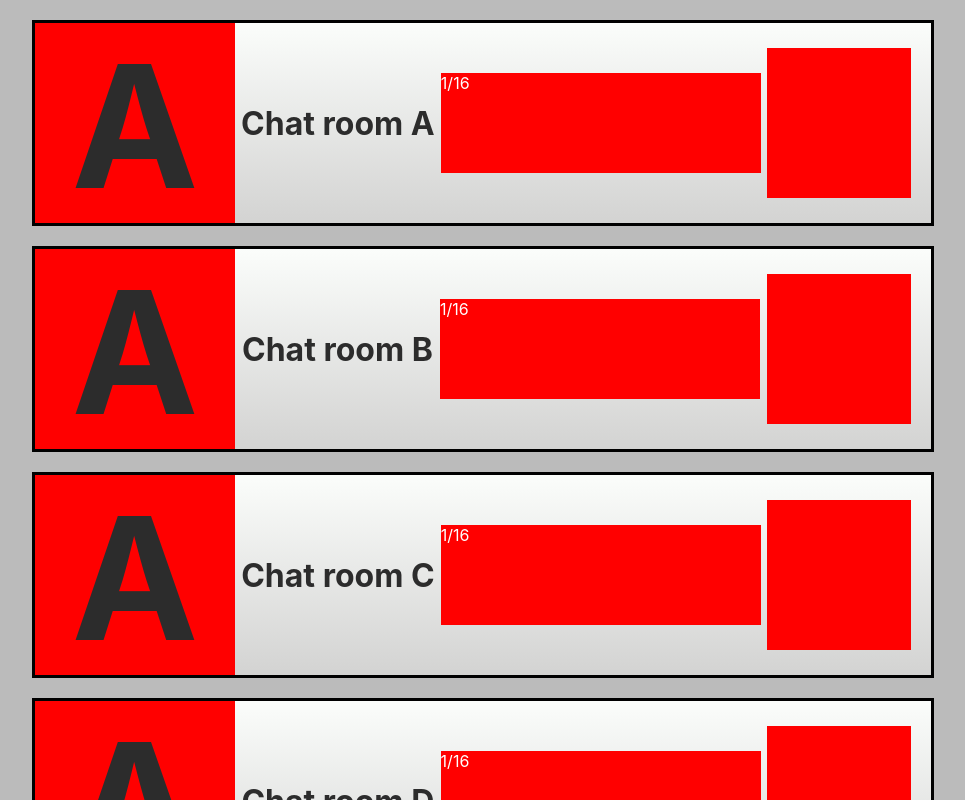
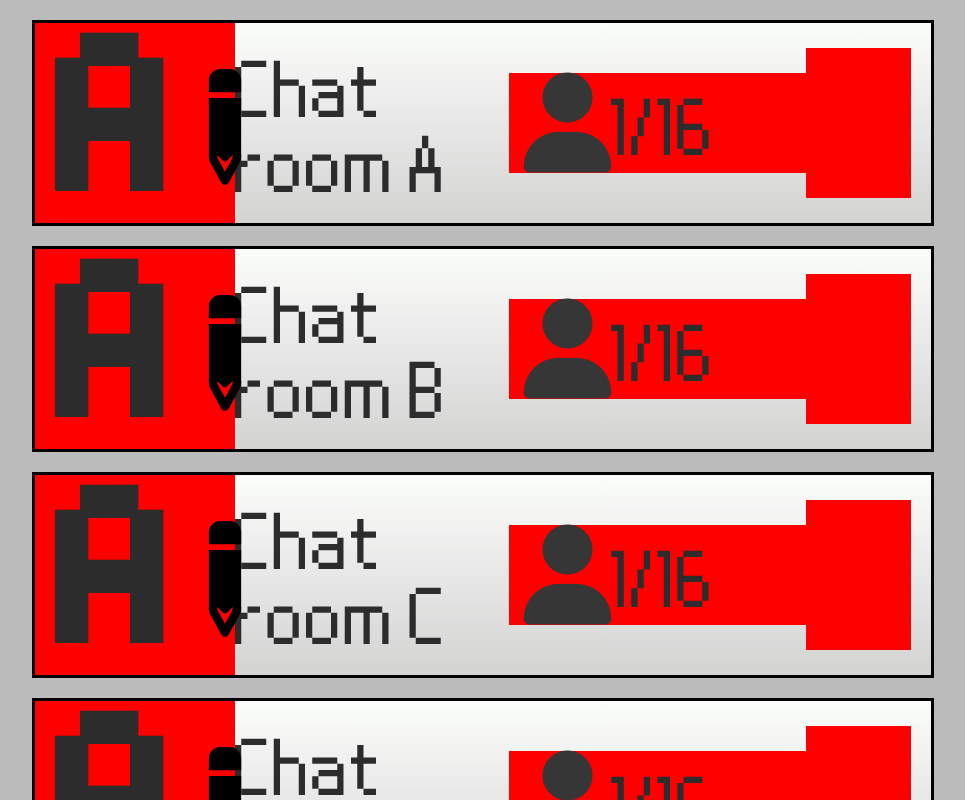
Before and after one commit to ycenta/pictochat, a website: page index.html in a window 1280 px wide. Shown: the whole page, without its empty margins (157-1122 px from the left). Drawn offline with nearby package versions, Linux system fonts and the light colour scheme; no server answers.

Commit message:
some updates on css room

```diff
--- a/index.html
+++ b/index.html
@@ -4,18 +4,16 @@
     <title>Socket.IO chat</title>
     <!-- include public/style.css -->
     <link href="public/style.css" rel="stylesheet">
-    <style>
-
-    </style>
+    <script src="https://kit.fontawesome.com/f3633012bb.js" crossorigin="anonymous"></script>
   </head>
   <body>
     <div id="chooseRoom" style="width: 100%; height: 100%;background-color: rgb(187, 187, 187);    position:fixed;     z-index:3;    ">
 
       <br>
-      <div class="roombutton" onclick="joinRoom(1)"><div class="cube"><h1>A</h1></div><h1>Chat room A</h1> <div class="rectangle">1/16</div><div class="smallcube"></div></div><br>
-      <div class="roombutton" onclick="joinRoom(2)"><div class="cube"><h1>A</h1></div><h1>Chat room B</h1><div class="rectangle">1/16</div><div class="smallcube"></div></div><br>
-      <div class="roombutton" onclick="joinRoom(3)"><div class="cube"><h1>A</h1></div><h1>Chat room C</h1><div class="rectangle">1/16</div><div class="smallcube"></div></div><br>
-      <div class="roombutton" onclick="joinRoom(4)"><div class="cube"><h1>A</h1></div><h1>Chat room D</h1><div class="rectangle">1/16</div><div class="smallcube"></div></div>
+      <div class="roombutton" onclick="joinRoom(1)"><div class="cube"><h1>A</h1><img src="public/pencil-solid.svg" class="pen"></div><h1 class="chatroomtitle">Chat room A</h1><div class="rectangle"><i class="fa-solid fa-user" style="font-size: 100px;color:rgb(54, 54, 54);margin-left: 15px;"></i><h1 class="roomsize">1/16</h1></div><div class="smallcube"></div></div><br>
+      <div class="roombutton" onclick="joinRoom(2)"><div class="cube"><h1>A</h1><img src="public/pencil-solid.svg" class="pen"></div><h1 class="chatroomtitle">Chat room B</h1><div class="rectangle"><i class="fa-solid fa-user" style="font-size: 100px;color:rgb(54, 54, 54);margin-left: 15px;"></i><h1 class="roomsize">1/16</h1></div><div class="smallcube"></div></div><br>
+      <div class="roombutton" onclick="joinRoom(3)"><div class="cube"><h1>A</h1><img src="public/pencil-solid.svg" class="pen"></div><h1 class="chatroomtitle">Chat room C</h1><div class="rectangle"><i class="fa-solid fa-user" style="font-size: 100px;color:rgb(54, 54, 54);margin-left: 15px;"></i><h1 class="roomsize">1/16</h1></div><div class="smallcube"></div></div><br>
+      <div class="roombutton" onclick="joinRoom(4)"><div class="cube"><h1>A</h1><img src="public/pencil-solid.svg" class="pen"></div><h1 class="chatroomtitle">Chat room D</h1><div class="rectangle"><i class="fa-solid fa-user" style="font-size: 100px;color:rgb(54, 54, 54);margin-left: 15px;"></i><h1 class="roomsize">1/16</h1></div><div class="smallcube"></div></div>
       <br>
 
     </div>
--- a/public/style.css
+++ b/public/style.css
@@ -1,3 +1,13 @@
+@font-face {
+  font-family: 'Nintendos'; /*a name to be used later*/
+  src: url('/public/Nintendo-DS-BIOS.ttf'); /*URL to font*/
+}
+
+@font-face {
+  font-family: 'RevMiniPixel'; /*a name to be used later*/
+  src: url('/public/RevMiniPixel.ttf'); /*URL to font*/
+}
+
 body { margin: 0; padding-bottom: 3rem; font-family: -apple-system, BlinkMacSystemFont, "Segoe UI", Roboto, Helvetica, Arial, sans-serif;
 background: rgba(92, 92, 92, 1); }
 
@@ -115,18 +125,24 @@ p{
 }
 
 .cube{
-  display: inline-block;
+  /* display: inline-block; */
+  display: flex;
   background-color: red;
   width: 25vh;
   height: 100%;
-
+  align-items: center;
+  justify-content: space-around;
 
 }
 
 .cube > h1{
   text-align: center;
   margin: 0;
-  font-size: 170px;
+  font-size: 200px;
+  font-family: RevMiniPixel;
+  padding-top: 35px;
+  padding-left: 20px;
+
 }
 
 
@@ -134,6 +150,9 @@ p{
   background-color: red;
   width: 40vh;
   height: 50%;
+  display: flex;
+  align-items: center;
+  justify-content: space-between;
 }
 
 .smallcube{
@@ -143,3 +162,23 @@ p{
   height: 75%;
   margin-right: 20px;
 }
+
+.chatroomtitle{
+  font-family: Nintendos;
+  font-size: 100px;
+  font-weight: 100;
+}
+
+.roomsize{
+  margin: 0;
+  font-family: Nintendos;
+  font-size: 100px;
+  font-weight: 100;
+  margin-right: 90px;
+
+}
+
+.pen{
+  transform: rotate(315deg);
+  width: 90px;
+}
```
Also changed, not shown: public/Nintendo-DS-BIOS.ttf (added), public/RevMiniPixel.ttf (added), public/pencil-solid.svg (added).
